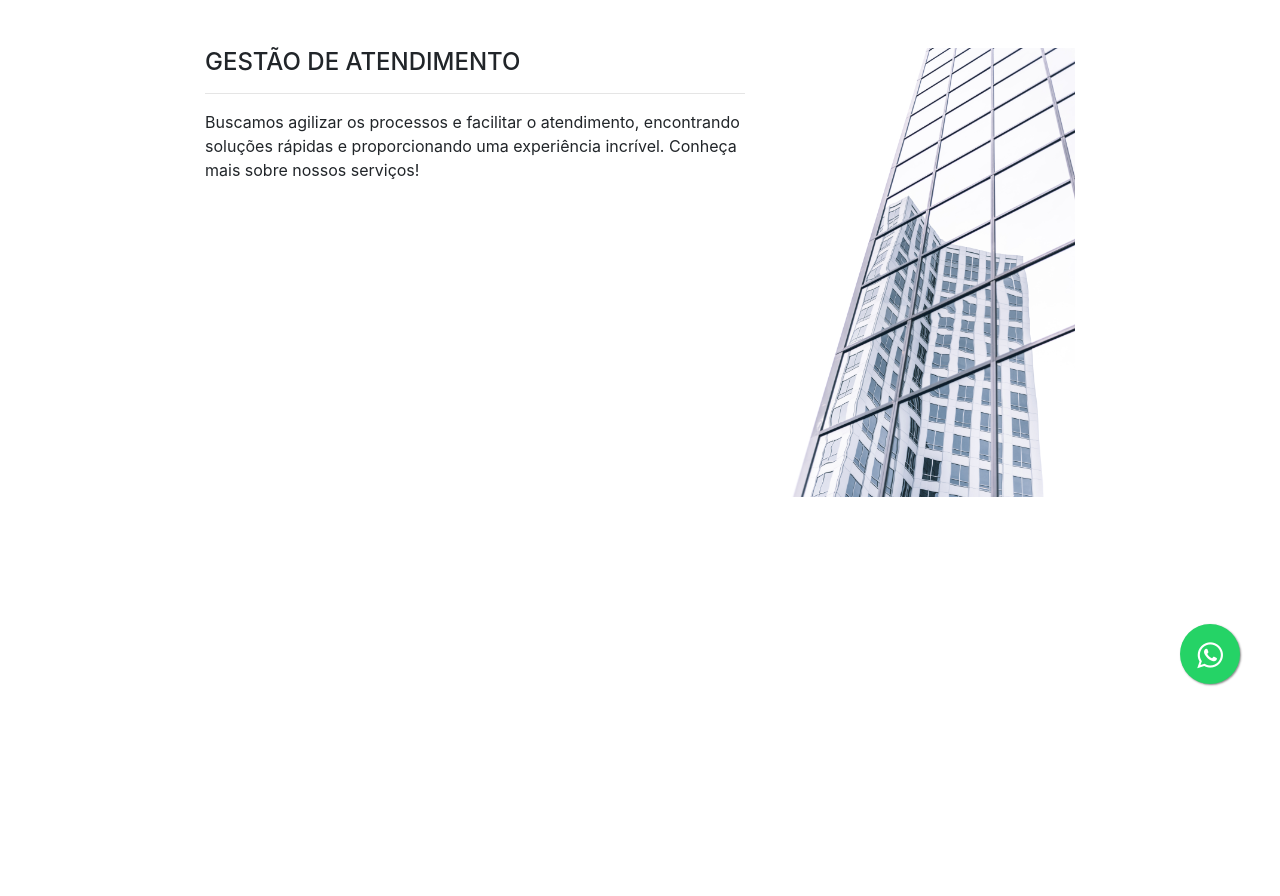
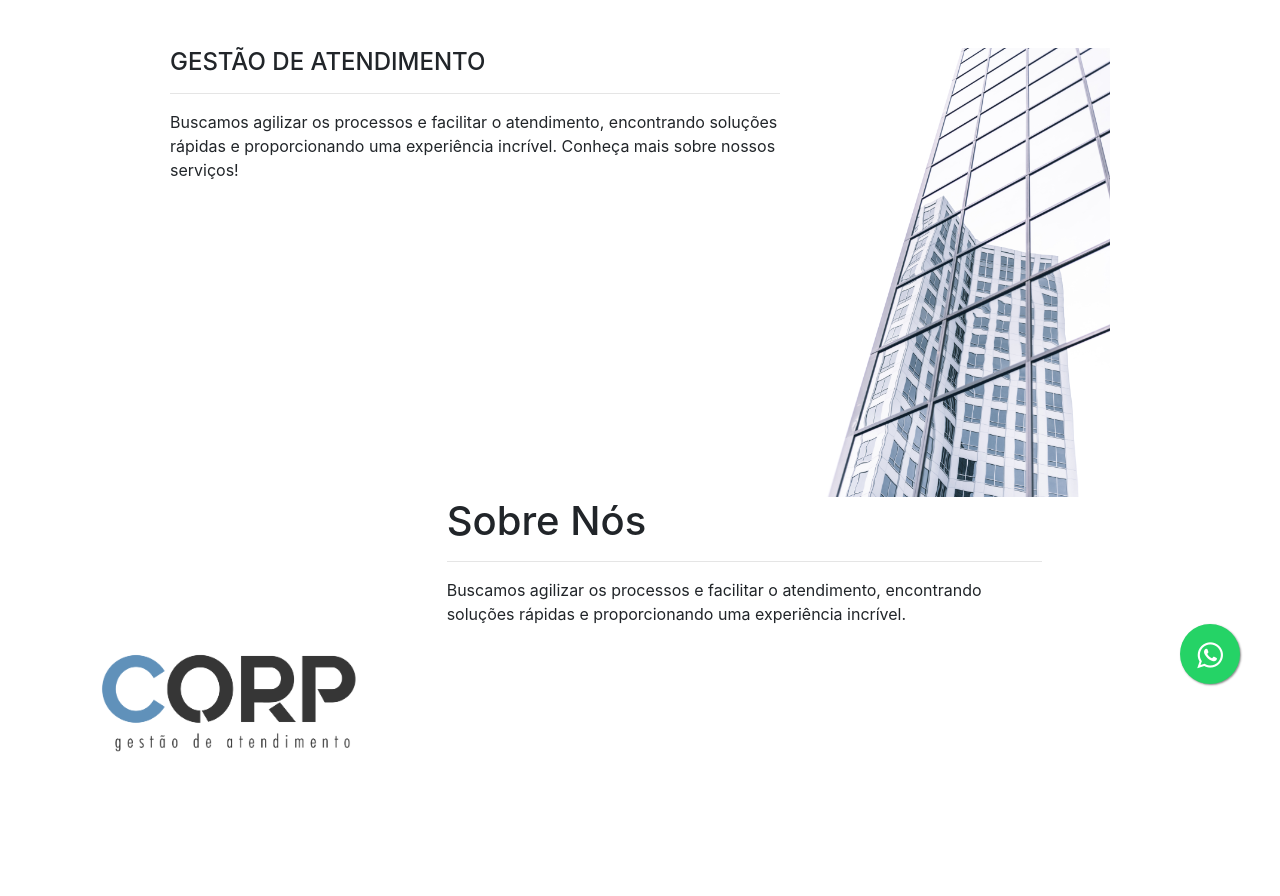
Before and after one commit to GustavoPinheiro170/CORPGESTAO, a PHP site: page /view/Index.html in a window 1280 px wide. Shown: the part 76-972 px from the top of the page. Before the commit the page ends 762 px from the top, so only its background shows below. Run offline with PHP 8.4, Linux system fonts and the light colour scheme; some libraries are stand-ins or nearby versions.

Commit message:
Esboço do corpo do site

```diff
--- a/css/Layout.css
+++ b/css/Layout.css
@@ -1,20 +1,30 @@
-.simbolo{
+.simbolo {
     width: 250px;
     height: 250px;
 }
 
-@media (min-width: 992px){
-.navbar-expand-lg .navbar-nav {
-    -ms-flex-direction: row;
-    flex-direction: row;
-    margin-left:auto;
-    margin-right: auto;
+@media (min-width: 992px) {
+    .navbar-expand-lg .navbar-nav {
+        -ms-flex-direction: row;
+        flex-direction: row;
+        margin-left: auto;
+        margin-right: auto;
     }
 }
 
-.imgBanner{
+.imgBanner {
     display: block;
     margin-left: auto;
     margin-right: auto;
     width: 300px;
 }
+
+.background-sobrenos {
+    background-color: #191919;
+    color: #FFFF;
+}
+
+.imgSobrenos {
+    width: 400px;
+    height: 400px;
+}
--- a/view/Index.html
+++ b/view/Index.html
@@ -1,4 +1,5 @@
 <!DOCTYPE html>
+
 <head>
     <meta charset="utf-8">
     <meta http-equiv="X-UA-Compatible" content="IE=edge">
@@ -11,12 +12,13 @@
     <script src="https://code.jquery.com/jquery-3.5.1.slim.min.js" integrity="sha384-DfXdz2htPH0lsSSs5nCTpuj/zy4C+OGpamoFVy38MVBnE+IbbVYUew+OrCXaRkfj" crossorigin="anonymous"></script>
     <script src="https://stackpath.bootstrapcdn.com/bootstrap/4.5.0/js/bootstrap.min.js" integrity="sha384-OgVRvuATP1z7JjHLkuOU7Xw704+h835Lr+6QL9UvYjZE3Ipu6Tp75j7Bh/kR0JKI" crossorigin="anonymous"></script>
 </head>
+
 <nav class="navbar navbar-expand-lg navbar-light" style='background-color:white;'>
-        <a class="navbar-brand" href="#"><img src='../images/simbolo.png' style='width: 50px;' ></a>
+    <a class="navbar-brand" href="#"><img src='../images/simbolo.png' style='width: 50px;'></a>
     <button class="navbar-toggler" type="button" data-toggle="collapse" data-target="#navbarNav" aria-controls="navbarNav" aria-expanded="false" aria-label="Toggle navigation">
           <span class="navbar-toggler-icon"></span>
         </button>
-        <div class="collapse navbar-collapse " id="navbarNav" >
+    <div class="collapse navbar-collapse " id="navbarNav">
         <ul class="navbar-nav ">
             <li class="nav-item active">
                 <a class="nav-link" href="Index.html">HOME <span class="sr-only">(current)</span></a>
@@ -35,21 +37,74 @@
 </nav>
 
 <body>
-      <div class="container mt-5" >
+    <div class="container-fluid mt-5">
         <div class="row justify-content-md-center">
             <div class="col col-lg-6">
-          <h4>  GESTÃO DE ATENDIMENTO </h4></p>
+                <h4> GESTÃO DE ATENDIMENTO </h4>
+                </p>
                 <hr>
-          <p>Buscamos agilizar os processos e facilitar o
-            atendimento, encontrando soluções rápidas e
-            proporcionando uma experiência incrível.
-            Conheça mais sobre nossos serviços!</p>
+                <p>Buscamos agilizar os processos e facilitar o atendimento, encontrando soluções rápidas e proporcionando uma experiência incrível. Conheça mais sobre nossos serviços!</p>
             </div>
             <div class="col-md-auto justify-content-md-center">
                 <img src='../images/banner.jpg' class='imgBanner'>
             </div>
         </div>
+
+        <div class="container-fluid" id="sobrenos">
+            <div class="row">
+                <div class="col-sm-4">
+                    <img src="../images/logo.png" class="imgSobrenos">
+                </div>
+                <div class="col-sm-6">
+                    <h1>Sobre Nós</h1>
+                    <hr>
+                    <p>Buscamos agilizar os processos e facilitar o atendimento, encontrando soluções rápidas e proporcionando uma experiência incrível.
+                    </p>
+                </div>
+            </div>
+
+            <div class="container-fluid align-items-center" id="rspv">
+                <div class="row">
+                    <div class="col-sm-4">
+                        <img src="../images/sobrenos.jpg" class="imgSobrenos">
+                    </div>
+                    <div class="col-sm-4 ">
+                        <h1>RSVP</h1>
+                        <hr>
+                        <p>Criação e envio de convites, RSVP ativo e receptivo, para eventos e campanhas em todo Brasil.</p>
+                    </div>
+                </div>
+
+                <div class="container-fluid align-items-center" id="mailing">
+                    <div class="row">
+                        <div class="col-sm-4">
+                            <img src="../images/sobrenos.jpg" class="imgSobrenos">
+                        </div>
+                        <div class="col-sm-4 ">
+                            <h1>Mailing</h1>
+                            <hr>
+                            <p>Levantamento e atualização do banco de dados cadastrais para você que quer criar campanhas e projetos assertivos e segmentados, contando com um mailing atualizado e focado nas suas reais necessidades.</p>
+                        </div>
+                    </div>
+
+                    <div class="container-fluid align-items-center" id="contato">
+                        <div class="row">
+                            <div class="col-sm-4">
+                                <img src="../images/sobrenos.jpg" class="imgSobrenos">
+                            </div>
+                            <div class="col-sm-4 ">
+                                <h1>Nossos Clientes</h1>
+                                <hr>
+                                <p></p>
+                            </div>
+                        </div>
+                    </div>
+                </div>
+            </div>
+        </div>
+    </div>
 </body>
+
 </html>
 
 <link rel="stylesheet" href="https://maxcdn.bootstrapcdn.com/font-awesome/4.5.0/css/font-awesome.min.css">
```
Lines whose indentation alone changed are shown as unchanged.
